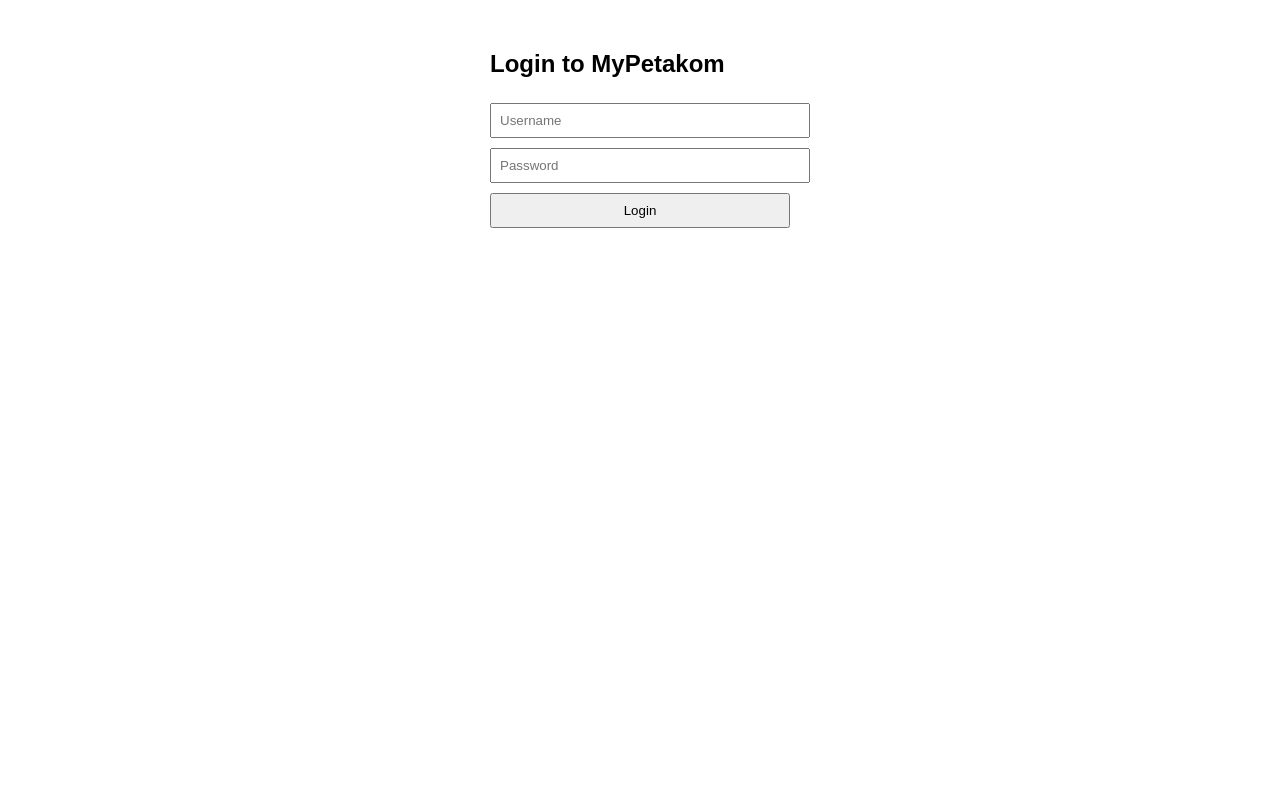
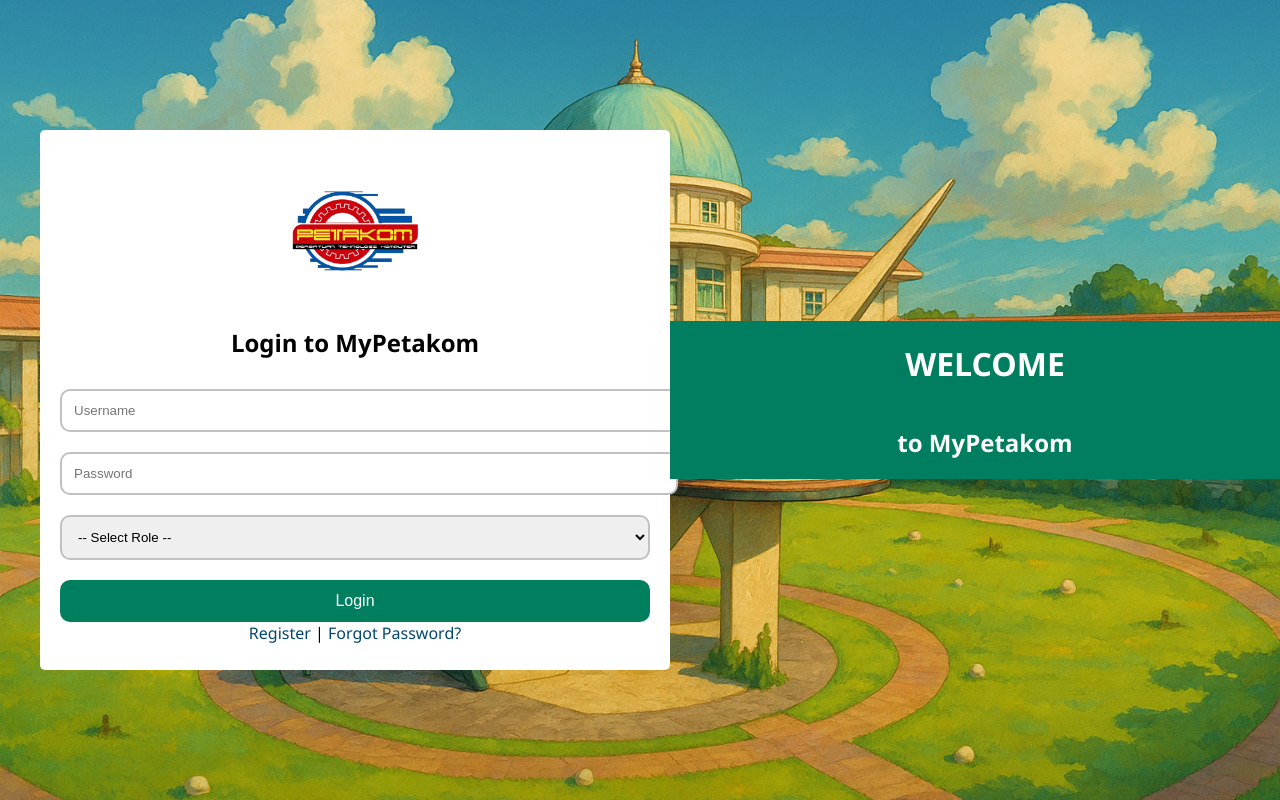
Before and after one commit to ameeralesha0/web-engineering-project, a PHP site: page /login.php in a window 1280 px wide. Run offline with PHP 8.4, Linux system fonts and the light colour scheme.

Commit message:
Update login.php

```diff
--- a/login.php
+++ b/login.php
@@ -4,49 +4,57 @@ include 'db_connection.php';
 
 $error = "";
 $username = "";
+$role = "";
 
 if ($_SERVER["REQUEST_METHOD"] == "POST") {
-    // Get and sanitize inputs
-    $username = trim($_POST['username'] ?? '');
-    $password = $_POST['password'] ?? '';
+    if (!isset($_POST['username'], $_POST['password'], $_POST['role'])) {
+        $error = "Missing required form fields.";
+    } else {
+        $username = trim($_POST['username']);
+        $password = $_POST['password'];
+        $role = $_POST['role'];
 
-    if ($username === "" || $password === "") {
-        $error = "Please enter username and password.";
+        // Validate role and prepare SQL accordingly
+        if ($role == 'student') {
+            $sql = "SELECT * FROM student WHERE student_username = ? AND student_pass = ?";
+        } elseif ($role == 'advisor') {
+            $sql = "SELECT * FROM advisor WHERE advisor_username = ? AND advisor_pass = ?";
+        } elseif ($role == 'coordinator') {
+            $sql = "SELECT * FROM petakom_coordinator WHERE staff_username = ? AND staff_pass = ?";
         } else {
-        // Prepare SQL query
-        $sql = "SELECT student_pass FROM student WHERE student_username = ? LIMIT 1";
-        $stmt = $conn->prepare($sql);
-
-        if (!$stmt) {
-            die("Prepare failed: " . $conn->error);
+            $error = "Invalid role selected.";
         }
 
-        $stmt->bind_param("s", $username);
+        if (empty($error)) {
+            if ($stmt = $conn->prepare($sql)) {
+                $stmt->bind_param("ss", $username, $password);
                 $stmt->execute();
-        $stmt->store_result();
+                $result = $stmt->get_result();
 
-        if ($stmt->num_rows === 1) {
-            $stmt->bind_result($db_password);
-            $stmt->fetch();
+                if ($result->num_rows === 1) {
+                    $_SESSION['username'] = $username;
+                    $_SESSION['role'] = $role;
 
-            // Plain text password check (not recommended for production)
-            if ($password === $db_password) {
-                // Login success
-                $_SESSION['username'] = $username;
+                    // Redirect based on role
+                    if ($role == 'student') {
                         header("Location: studentpage.php");
+                    } elseif ($role == 'advisor') {
+                        header("Location: advisorpage.php");
+                    } elseif ($role == 'coordinator') {
+                        header("Location: coordinatorpage.php");
+                    }
                     exit();
                 } else {
                     $error = "Invalid username or password.";
                 }
+                $stmt->close();
             } else {
-            $error = "Invalid username or password.";
-        }
-
-        $stmt->close();
+                $error = "Database error: " . htmlspecialchars($conn->error);
             }
         }
-
+    }
     $conn->close();
+}
 ?>
 
 <!DOCTYPE html>
@@ -54,24 +62,33 @@ $conn->close();
 <head>
     <meta charset="UTF-8" />
     <title>Login - MyPetakom</title>
-    <style>
-        body { font-family: Arial, sans-serif; }
-        .error { color: red; }
-        .login-container { width: 300px; margin: 50px auto; }
-        input, button { width: 100%; padding: 8px; margin: 5px 0; }
-    </style>
+    <link rel="stylesheet" href="style.css" />
 </head>
 <body>
 <div class="login-container">
+    <div class="form-side">
+        <img src="logo-petakom.png" alt="PETAKOM Logo" class="logo" />
         <h2>Login to MyPetakom</h2>
-    <?php if ($error): ?>
-        <p class="error"><?php echo htmlspecialchars($error); ?></p>
-    <?php endif; ?>
-    <form method="post" action="">
+        <?php if (!empty($error)) echo "<p class='error'>" . htmlspecialchars($error) . "</p>"; ?>
+        <form method="post" action="" novalidate>
             <input type="text" name="username" placeholder="Username" required value="<?php echo htmlspecialchars($username); ?>" />
             <input type="password" name="password" placeholder="Password" required />
-        <button type="submit">Login</button>
+            <select name="role" required>
+                <option value="">-- Select Role --</option>
+                <option value="student" <?php if ($role == 'student') echo 'selected'; ?>>Student</option>
+                <option value="advisor" <?php if ($role == 'advisor') echo 'selected'; ?>>Event Advisor</option>
+                <option value="coordinator" <?php if ($role == 'coordinator') echo 'selected'; ?>>Petakom Coordinator</option>
+            </select>
+            <button type="submit" name="login">Login</button>
         </form>
+        <div class="links">
+            <a href="register.php">Register</a> | <a href="forgotpassword.php">Forgot Password?</a>
+        </div>
+    </div>
+    <div class="title-side">
+        <h1>WELCOME</h1>
+        <h2>to MyPetakom</h2>
+    </div>
 </div>
 </body>
 </html>
```
Lines whose indentation alone changed are shown as unchanged.
